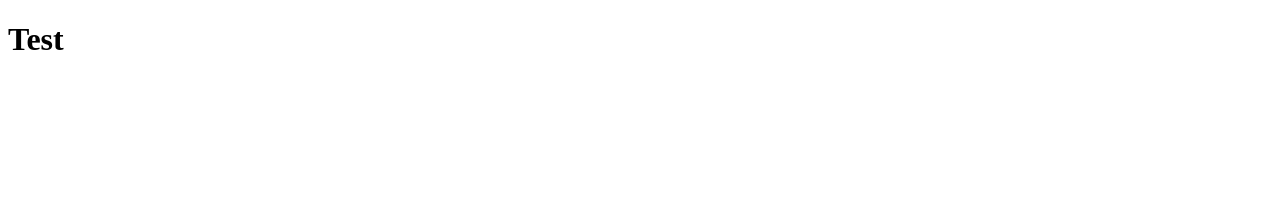
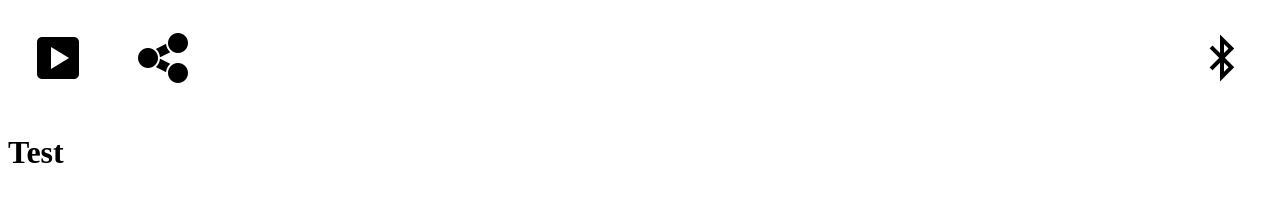
Before and after one commit to enspectr/meatok, a plain HTML site: page index.html in a window 1280 px wide. Drawn offline with Linux system fonts and the light colour scheme.

Commit message:
Toolbox added to page

```diff
--- a/css/styles.css
+++ b/css/styles.css
@@ -0,0 +1,9 @@
+
+
+.toolbox-btn {
+	margin: 2%;
+}
+
+#bluetooth-btn {
+	float: right;
+}
--- a/index.html
+++ b/index.html
@@ -15,7 +15,16 @@
     <meta name="theme-color" content="#2F3BA2"/>
   </head>
 <body>
-  <h1>Test</h1>
+  <div class="toolbox">
+    <input type="image" class="toolbox-btn" id="start-stop-btn" src="images/icons/icon-start.png"/>
+    <input type="image" class="toolbox-btn" id="share-btn" src="images/icons/icon-share.png"/>
+    <input type="image" class="toolbox-btn" id="bluetooth-btn" src="images/icons/icon-bluetooth.png"/>
+  </div>
+  <div class="meter">
+  </div>
+  <div class="results">
+    <h1>Test</h1>
+  </div>
 
   <script src="scripts/app.js"></script>
   <script>
```
